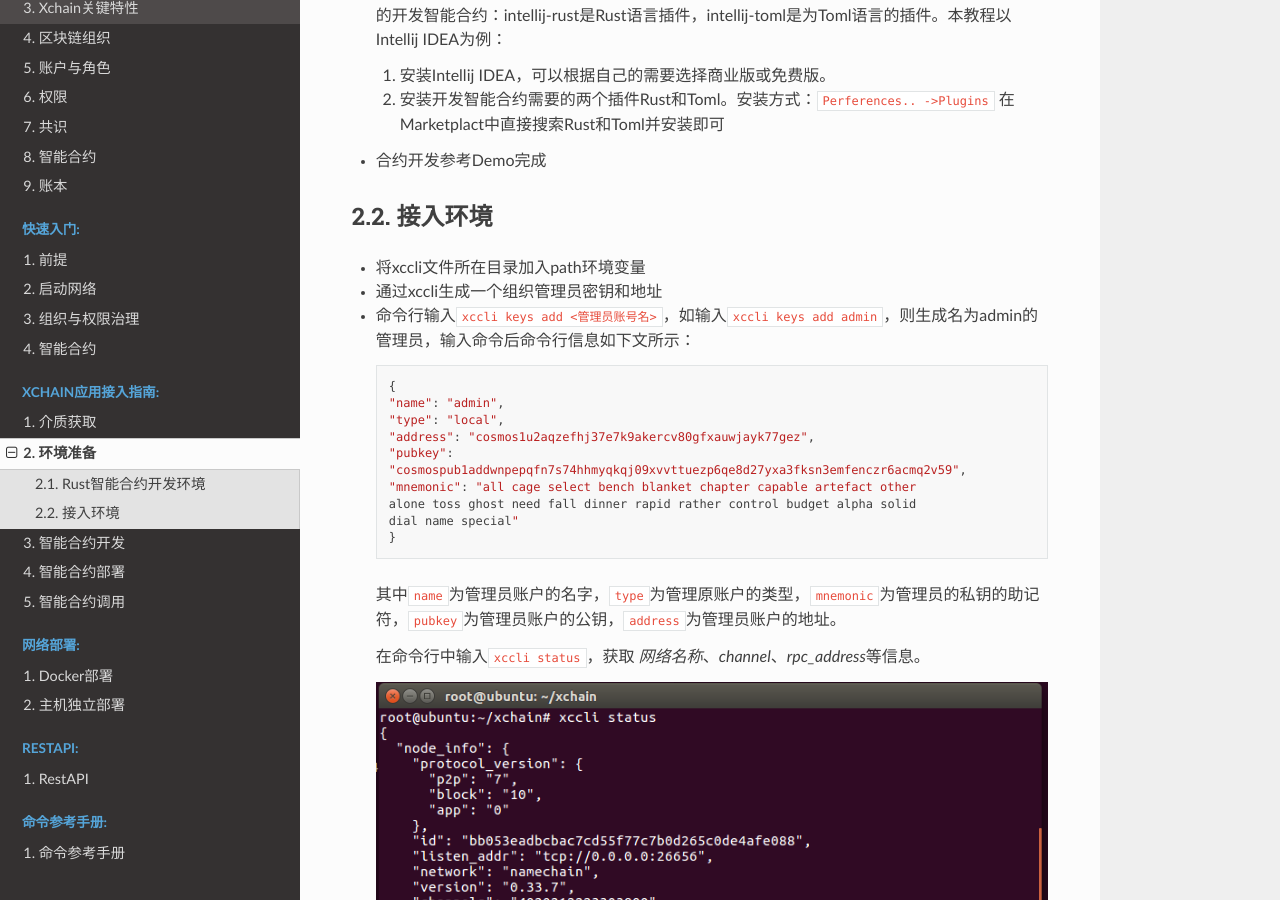
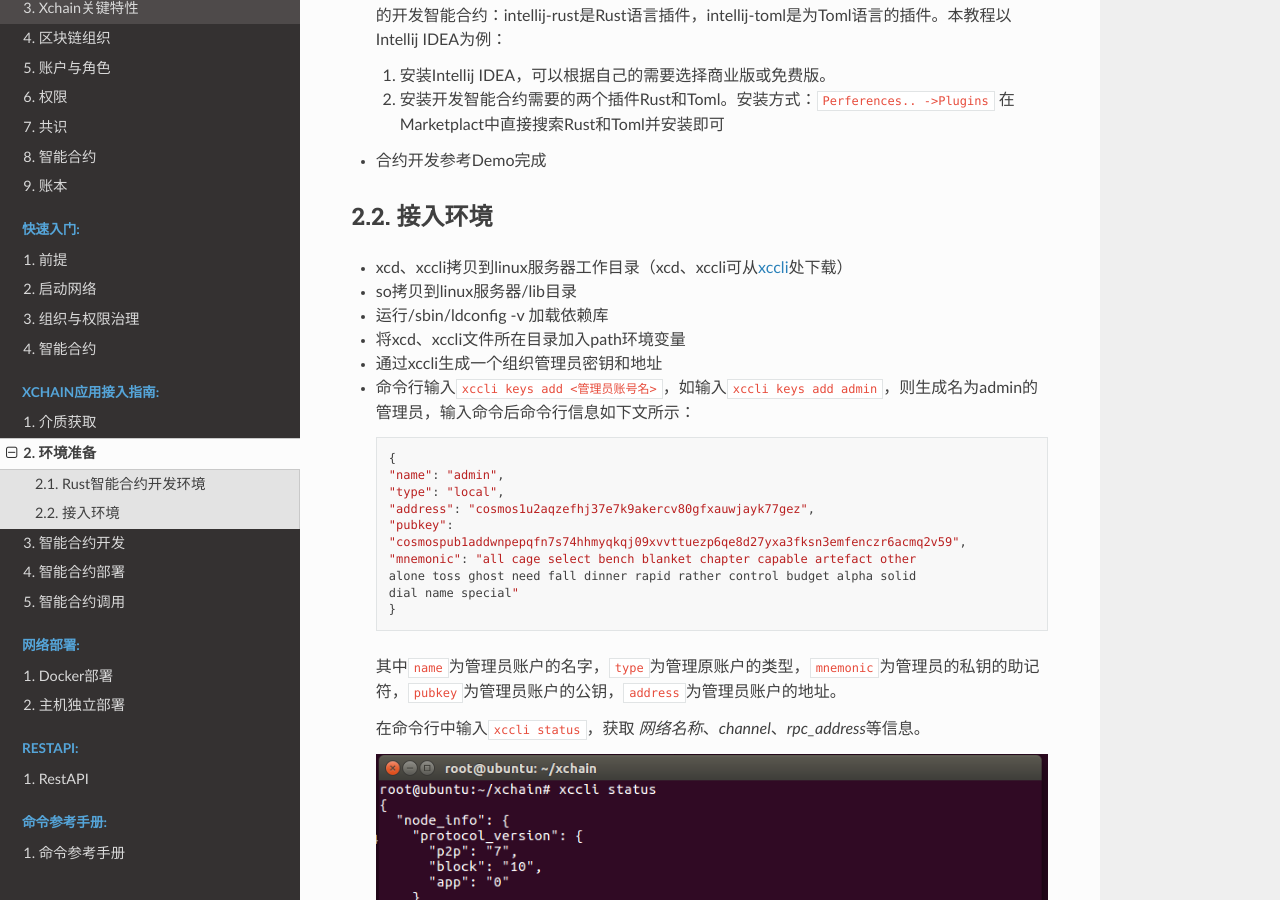
Before and after one commit to XAbaiyangdian/xchaindoc, a Sphinx documentation site: the page built from source/ApplicationAccess/Environment.md, in a window 1280 px wide and 900 px high, scrolled down 1559 px. Built offline with Sphinx 7.4.7 and the Read the Docs theme 2.0.0, drawn with Linux system fonts in a browser that asks for light colours.

Commit message:
Update Environment.md

```diff
--- a/source/ApplicationAccess/Environment.md
+++ b/source/ApplicationAccess/Environment.md
@@ -59,7 +59,11 @@
 
 ## 接入环境
 
-- 将xccli文件所在目录加入path环境变量
+
+- xcd、xccli拷贝到linux服务器工作目录（xcd、xccli可从[xccli](https://gitee.com/xabl/xchain)处下载）
+- so拷贝到linux服务器/lib目录
+- 运行/sbin/ldconfig -v 加载依赖库
+- 将xcd、xccli文件所在目录加入path环境变量
 - 通过xccli生成一个组织管理员密钥和地址
 - 命令行输入`xccli keys add <管理员账号名>`，如输入`xccli keys add
 admin`，则生成名为admin的管理员，输入命令后命令行信息如下文所示：
```
